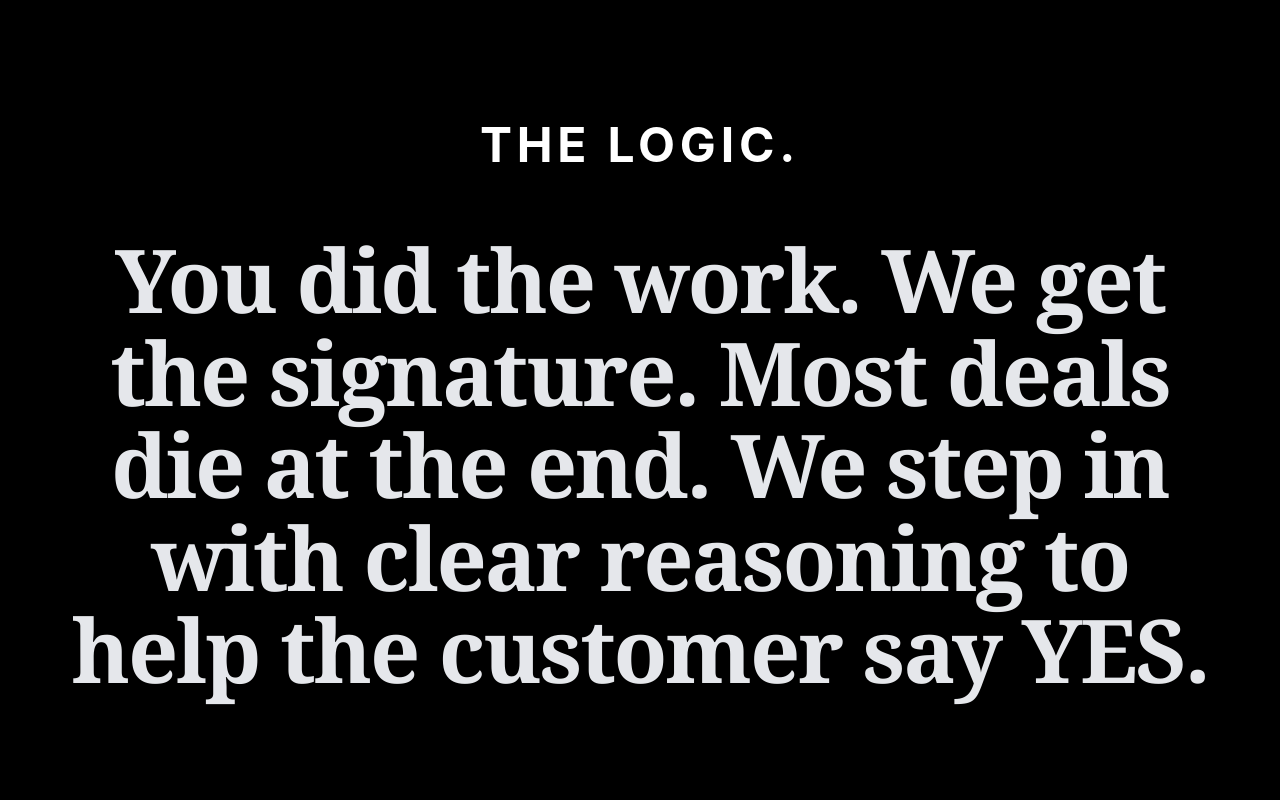
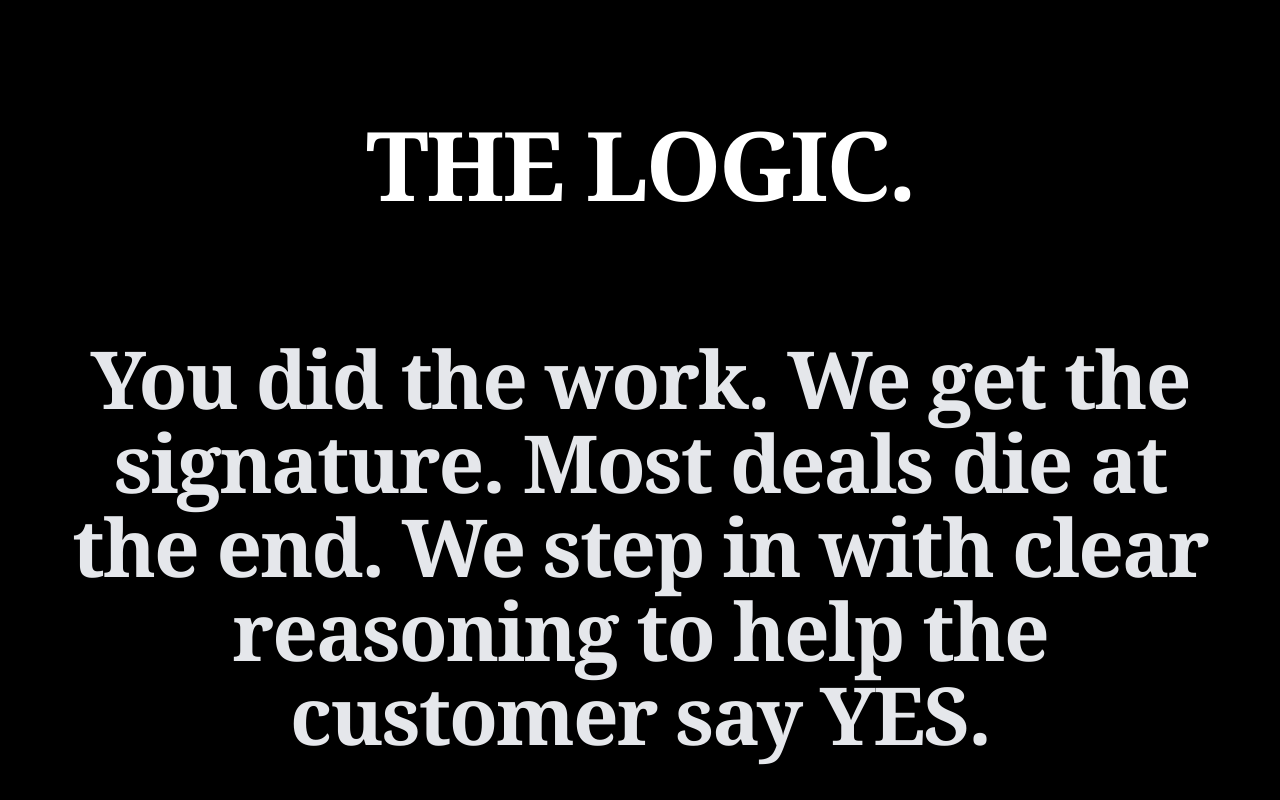
Before and after one commit to ferasfw/fw-group-landing, a Next.js app: page / in a window 1280 px wide. Shown: the part 820-1620 px from the top of the page. Built offline with nearby package versions, Linux system fonts and the light colour scheme.

Commit message:
scale 'THE LOGIC.' to massive structural sizing and increase bottom margin

```diff
--- a/app/page.tsx
+++ b/app/page.tsx
@@ -25,12 +25,13 @@ export default function Home() {
         </p>
       </header>
 
-      {/* The Logic - Centered Monument Hierarchy */}
+      {/* The Logic - Centered Monument Hierarchy with Consistent Header Sizing */}
       <section className="px-6 py-32 lg:py-48 w-full max-w-7xl mx-auto border-b border-[#2F2F2F] flex flex-col items-center text-center">
-        <h2 className="text-3xl md:text-5xl font-sans font-bold tracking-widest uppercase text-[#FFFFFF] leading-none mb-12 lg:mb-16">
+        {/* Scaled to match "THE WAY WE WORK" and pushed away from the text */}
+        <h2 className="text-[10vw] md:text-[5rem] lg:text-[6rem] font-serif font-bold text-[#FFFFFF] leading-[0.9] tracking-tight uppercase mb-20 md:mb-24 lg:mb-32">
           THE LOGIC.
         </h2>
-        <h3 className="text-[10vw] md:text-[4.5rem] lg:text-[5.5rem] font-serif font-bold text-[#E5E7EB] leading-[1.05] tracking-tight max-w-6xl">
+        <h3 className="text-[8vw] md:text-[4.5rem] lg:text-[5rem] font-serif font-bold text-[#E5E7EB] leading-[1.05] tracking-tight max-w-6xl">
           You did the work. We get the signature. Most deals die at the end. We step in with clear reasoning to help the customer say YES.
         </h3>
       </section>
@@ -69,7 +70,7 @@ export default function Home() {
         </div>
       </section>
 
-      {/* Our Promise - The Way We Work (Jargon Fix) */}
+      {/* Our Promise - The Way We Work */}
       <section className="px-6 py-32 lg:py-48 w-full max-w-7xl mx-auto border-b border-[#2F2F2F]">
         <div className="mb-20 flex flex-col items-start">
           <h2 className="text-[10vw] md:text-[5rem] lg:text-[6rem] font-serif font-bold text-[#FFFFFF] leading-[0.9] tracking-tight uppercase">
```
